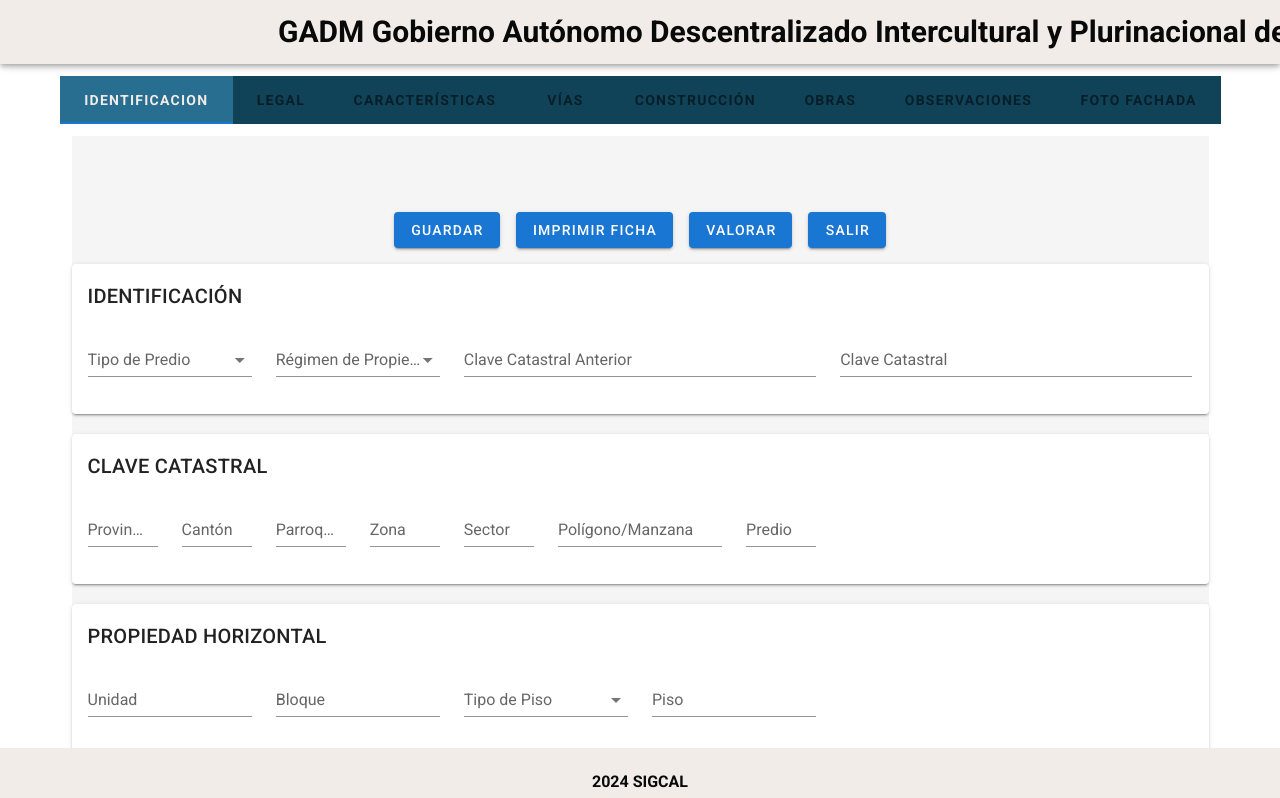
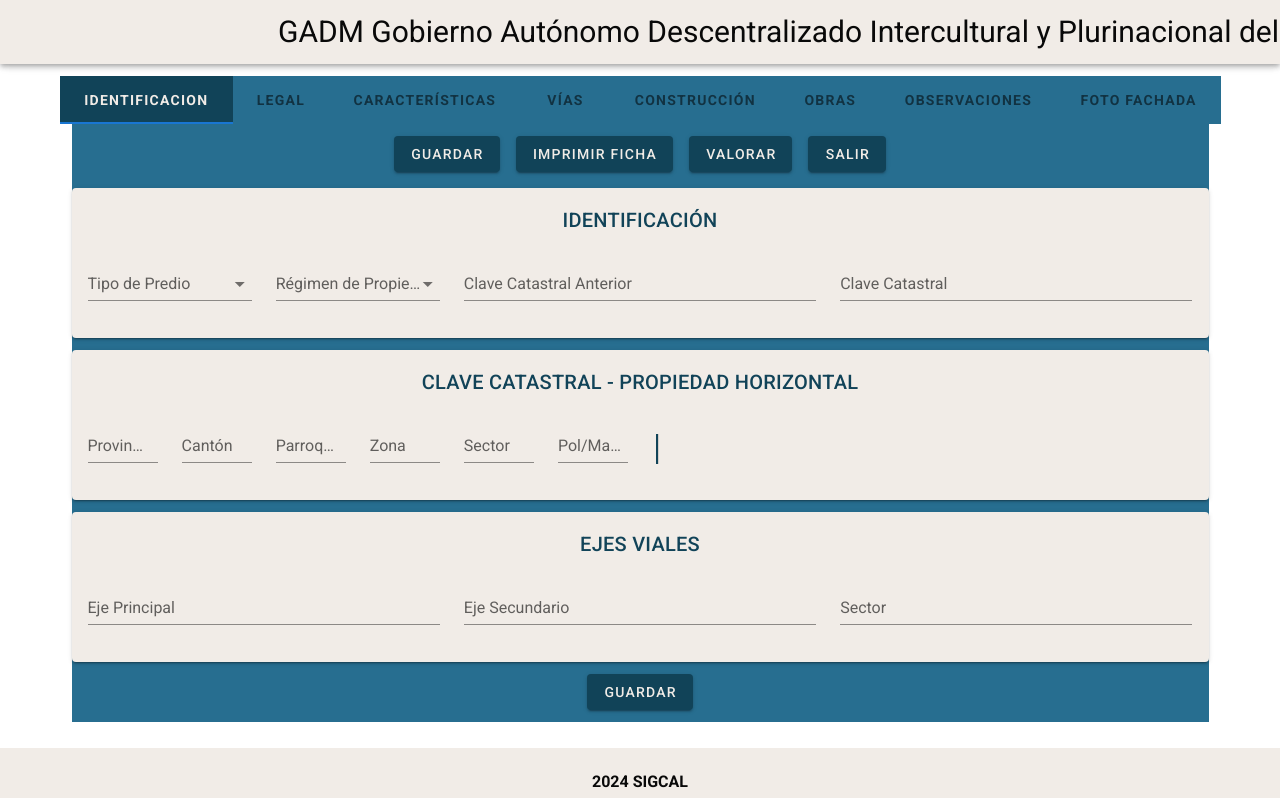
Before and after one commit to EduNeck/sigcal, a Vue app: page /navegacion-predios in a window 1280 px wide. Shown: the top 798 px of the page. Built offline with nearby package versions, Linux system fonts and the light colour scheme.

Commit message:
Ajustes Generales Estilos Color

```diff
--- a/src/App.vue
+++ b/src/App.vue
@@ -61,7 +61,7 @@
   font-size: 30px;
   color: #090909;
   line-height: 50px; /* Ajusta esto según la altura de la app-bar */
-  font-weight: bold;
+  /*font-weight: bold;*/
 }
 
 .logo {
--- a/src/components/urbano/FormIdentificacion.vue
+++ b/src/components/urbano/FormIdentificacion.vue
@@ -1,17 +1,17 @@
 <template>
-  <v-content class="custom-background">
-    <v-form>
-      <v-row justify="center" class="mt-0 mb-1">
+  <v-container class="container">
+    <v-row justify="center" class="mb-1">
       <v-col cols="auto" class="d-flex justify-center">
-          <v-btn color="primary" @click="submitForm" class="mx-2">Guardar</v-btn>
-          <v-btn color="primary" @click="navigateToMenuUrbano" class="mx-2">Imprimir Ficha</v-btn>
-          <v-btn color="primary" @click="navigateToMenuUrbano" class="mx-2">Valorar</v-btn>
-          <v-btn color="primary" @click="navigateToMenuUrbano" class="mx-2">Salir</v-btn>
+        <v-btn color=#114358 @click="submitForm" class="mx-2 custom-text-color">Guardar</v-btn>
+        <v-btn color=#114358 @click="navigateToMenuUrbano" class="mx-2 custom-text-color">Imprimir Ficha</v-btn>
+        <v-btn color=#114358 @click="navigateToMenuUrbano" class="mx-2 custom-text-color">Valorar</v-btn>
+        <v-btn color=#114358 @click="navigateToMenuUrbano" class="mx-2 custom-text-color">Salir</v-btn>
       </v-col>
     </v-row>
+
     <!-- Primer Bloque -->
-      <v-card class="mb-5">
-        <v-card-title>IDENTIFICACIÓN</v-card-title>
+    <v-card class="mb-3 block-color fill-width">
+      <v-card-title class="centered-title">IDENTIFICACIÓN</v-card-title>
       <v-card-text>
         <v-row>
           <v-col cols="12" sm="6" md="2">
@@ -21,6 +21,7 @@
               v-model="form.id_tipo_predio"
               item-text="name"
               item-value="value"
+              color = #F2AA1F
             ></v-select>
           </v-col>
 
@@ -31,98 +32,98 @@
               v-model="form.id_regimen_propiedad"
               item-text="name"
               item-value="value"
+              color = #F2AA1F
+              @change="handleRegimenChange"
             ></v-select>
           </v-col>
 
           <v-col cols="12" sm="6" md="4">
-              <v-text-field label="Clave Catastral Anterior"
+            <v-text-field label="Clave Catastral Anterior" color = #F2AA1F
               v-model="form.clave_catastral_anterior">
             </v-text-field>
           </v-col>
 
           <v-col cols="12" sm="6" md="4">
-              <v-text-field label="Clave Catastral"
+            <v-text-field label="Clave Catastral" color = #F2AA1F
               v-model="form.clave_catastral">
             </v-text-field>
           </v-col>
         </v-row>
       </v-card-text>
     </v-card>
-
     <!-- Segundo Bloque -->
-      <v-card class="mb-5">
-        <v-card-title>CLAVE CATASTRAL</v-card-title>
+    <v-card class="mb-3 block-color">
+      <v-card-title class="centered-title">CLAVE CATASTRAL - PROPIEDAD HORIZONTAL</v-card-title>
       <v-card-text>
         <v-row>
           <v-col cols="12" sm="6" md="1">
-              <v-text-field label="Provincia" v-model="form.id_prov"></v-text-field>
+            <v-text-field label="Provincia" color = #F2AA1F v-model="form.id_prov"></v-text-field>
           </v-col>
           <v-col cols="12" sm="6" md="1">
-              <v-text-field label="Cantón" v-model="form.id_can"></v-text-field>
+            <v-text-field label="Cantón" color = #F2AA1F v-model="form.id_can"></v-text-field>
           </v-col>
           <v-col cols="12" sm="6" md="1">
-              <v-text-field label="Parroquia" v-model="form.id_par"></v-text-field>
+            <v-text-field label="Parroquia" color = #F2AA1F v-model="form.id_par"></v-text-field>
           </v-col>
           <v-col cols="12" sm="6" md="1">
-              <v-text-field label="Zona" v-model="form.cod_zon"></v-text-field>
+            <v-text-field label="Zona" color = #F2AA1F v-model="form.cod_zon"></v-text-field>
           </v-col>
           <v-col cols="12" sm="6" md="1">
-              <v-text-field label="Sector" v-model="form.cod_sec"></v-text-field>
-            </v-col>
-            <v-col cols="12" sm="6" md="2">
-              <v-text-field label="Polígono/Manzana" v-model="form.cod_pol_man"></v-text-field>
+            <v-text-field label="Sector" color = #F2AA1F v-model="form.cod_sec"></v-text-field>
           </v-col>
           <v-col cols="12" sm="6" md="1">
-              <v-text-field label="Predio" v-model="form.cod_pred"></v-text-field>
+            <v-text-field label="Pol/Manzana" color = #F2AA1F v-model="form.cod_pol_man"></v-text-field>
+          </v-col>
+          <!-- Línea Vertical -->
+          <v-divider class="vertical-divider" vertical></v-divider>
+          <!-- Campos a ocultar/mostrar -->
+          <v-col cols="12" sm="6" md="1" v-if="form.id_regimen_propiedad === 3">
+            <v-text-field label="Predio" color="#F2AA1F" v-model="form.cod_pred"></v-text-field>
+          </v-col>
+          <v-col cols="12" sm="6" md="1" v-if="form.id_regimen_propiedad === 3">
+            <v-text-field label="Unidad" color="#F2AA1F" v-model="form.cod_uni"></v-text-field>
+          </v-col>
+          <v-col cols="12" sm="6" md="1" v-if="form.id_regimen_propiedad === 3">
+            <v-text-field label="Bloque" color="#F2AA1F" v-model="form.cod_bloq"></v-text-field>
+          </v-col>
+          <v-col cols="12" sm="6" md="1" v-if="form.id_regimen_propiedad === 3">
+            <v-select :items="tipoPiso" label="Tipo de Piso" v-model="form.id_tipo_piso" item-text="name" item-value="value" color="#F2AA1F" ></v-select>
+          </v-col>
+          <v-col cols="12" sm="6" md="1" v-if="form.id_regimen_propiedad === 3">
+            <v-text-field label="Piso" color="#F2AA1F" v-model="form.cod_piso"></v-text-field>
           </v-col>
       </v-row>
       </v-card-text>
     </v-card>
-
     <!-- Tercer Bloque -->
-      <v-card class="mb-5">
-        <v-card-title>PROPIEDAD HORIZONTAL</v-card-title>
+    <v-card class="mb-3 block-color fill-width" v-if="form.id_regimen_propiedad === 3">
+      <v-card-title class="centered-title">ÁREAS</v-card-title>
       <v-card-text>
         <v-row>
           <v-col cols="12" sm="6" md="2">
-              <v-text-field label="Unidad" v-model="form.cod_uni"></v-text-field>
+            <v-text-field label="Alicuota"
+             color = #F2AA1F
+             v-model="form.alicuota"
+             type="number"
+             @input="formatDecimal('alicuota')">
+            </v-text-field>
           </v-col>
           <v-col cols="12" sm="6" md="2">
-              <v-text-field label="Bloque" v-model="form.cod_bloq"></v-text-field>
-            </v-col>
-
-            <v-col cols="12" sm="6" md="2">
-              <v-select
-                :items="tipoPiso"
-                label="Tipo de Piso"
-                v-model="form.id_tipo_piso"
-                item-text="name"
-                item-value="value"
-              ></v-select>
-            </v-col>
-
-            <v-col cols="12" sm="6" md="2">
-              <v-text-field label="Piso" v-model="form.cod_piso"></v-text-field>
-            </v-col>
-          </v-row>
-        </v-card-text>
-      </v-card>
-
-      <!-- Cuarto Bloque -->
-      <v-card class="mb-5">
-        <v-card-title>ÁREAS</v-card-title>
-        <v-card-text>
-          <v-row>
-            <v-col cols="12" sm="6" md="2">
-              <v-text-field label="Alicuota" v-model="form.alicuota" type="number"></v-text-field>
+            <v-text-field label="Área de Terreno"
+             color = #F2AA1F
+             v-model="form.area_terreno"
+             type="number"
+             @input="formatDecimal('area_terreno')">
+            </v-text-field>
           </v-col>
           <v-col cols="12" sm="6" md="2">
-              <v-text-field label="Área de Terreno" v-model="form.area_terreno" type="number"></v-text-field>
+            <v-text-field label="Área Común de Terreno"
+             color = #F2AA1F
+             v-model="form.area_comun_terreno"
+             type="number"
+             @input="formatDecimal('area_comun_terreno')">
+            </v-text-field>
           </v-col>
-            <v-col cols="12" sm="6" md="2">
-              <v-text-field label="Área Común de Terreno" v-model="form.area_comun_terreno" type="number"></v-text-field>
-            </v-col>
-
           <v-col cols="12" sm="6" md="2">
             <v-select
               :items="unidadArea"
@@ -130,44 +131,53 @@
               v-model="form.id_unidad_area"
               item-text="name"
               item-value="value"
+              color = #F2AA1F
             ></v-select>
           </v-col>
-
           <v-col cols="12" sm="6" md="2">
-              <v-text-field label="Área Individual Construida" v-model="form.area_individual_construida" type="number"></v-text-field>
+            <v-text-field label="Área Individual Construida"
+             color = #F2AA1F
+             v-model="form.area_individual_construida"
+             type="number"
+             @input="formatDecimal('area_individual_construida')">>
+            </v-text-field>
           </v-col>
           <v-col cols="12" sm="6" md="2">
-              <v-text-field label="Área Común Construida" v-model="form.area_comun_construida" type="number"></v-text-field>
+            <v-text-field label="Área Común Construida"
+             color = #F2AA1F
+             v-model="form.area_comun_construida"
+             type="number"
+             @input="formatDecimal('area_comun_construida')">
+            </v-text-field>
           </v-col>
         </v-row>
       </v-card-text>
     </v-card>
-
-      <!-- Quinto Bloque -->
-      <v-card class="mb-5">
-        <v-card-title>EJES VIALES</v-card-title>
+    <!-- Cuarto Bloque -->
+    <v-card class="mb-3 block-color">
+      <v-card-title class="centered-title">EJES VIALES</v-card-title>
       <v-card-text>
         <v-row>
           <v-col cols="12" sm="6" md="4">
-              <v-text-field label="Eje Principal" v-model="form.eje_principal"></v-text-field>
+            <v-text-field label="Eje Principal" color = #F2AA1F v-model="form.eje_principal"></v-text-field>
           </v-col>
           <v-col cols="12" sm="6" md="4">
-              <v-text-field label="Eje Secundario" v-model="form.eje_secundario"></v-text-field>
+            <v-text-field label="Eje Secundario" color = #F2AA1F v-model="form.eje_secundario"></v-text-field>
           </v-col>
           <v-col cols="12" sm="6" md="4">
-              <v-text-field label="Sector" v-model="form.sector"></v-text-field>
+            <v-text-field label="Sector" color = #F2AA1F v-model="form.sector"></v-text-field>
           </v-col>
         </v-row>
       </v-card-text>
     </v-card>
-
+    <!-- Botón -->
     <v-row justify="center">
       <v-col cols="auto">
-          <v-btn color="primary" @click="submitForm">Guardar</v-btn>
+        <v-btn class="custom-text-color" color=#114358 @click="submitForm">Guardar</v-btn>
       </v-col>
     </v-row>
-    </v-form>
-  </v-content>
+
+  </v-container>
 </template>
 
 <script>
@@ -228,13 +238,73 @@
     },
     navigateToMenuUrbano() {
       this.$router.push('/menu-urbano');
+    },
+    handleRegimenChange() {
+      if(this.form.id_regimen_propiedad !== 3){
+        this.limpiarCampos();
+
       }
+    },
+    limpiarCampos(){
+      // Limpiar los campos
+      this.form.alicuota = '';
+      this.form.area_terreno = '';
+      this.form.area_comun_terreno = '';
+      this.form.id_unidad_area = '';
+      this.form.area_individual_construida = '';
+      this.form.area_comun_construida = '';
+
+      this.form.cod_pred = '';
+      this.form.cod_uni = '';
+      this.form.cod_bloq = '';
+      this.form.id_tipo_piso = '';
+      this.form.cod_piso = '';
+    },
+     formatoDecimal(field){
+      if(this.form[field] !== ''){
+        this.form[field] = parseFloat(this.form[field]).toFixed(2);
+      }
+     }
+
   }
 }
 </script>
 
 <style scoped>
-.custom-background {
-  background-color: #f5f5f5;
+.container {
+  background-color: #276E90; /* Fondo */
+  border: 0; /* Borde personalizado */
+  padding: 0; /* Eliminar padding */
+  margin: 0; /* Eliminar margen */
 }
+
+.block-color {
+  background-color: #F1ECE7;
+  color: #114358;
+}
+
+.custom-text-color {
+  color: #F1ECE7;
+}
+
+.vertical-divider {
+  height: 30px; /* Altura de la línea */
+  align-self: center;
+  margin: 0 16px; /* Espaciado a los lados de la línea */
+  border-left: 2px solid #114358;
+}
+
+.centered-title {
+  display: flex;
+  justify-content: center;
+  align-items: center;
+  width: 100%;
+  text-align: center;
+}
+
+.fill-width {
+  width: 100%; /* Asegura que el v-card ocupe todo el ancho del contenedor */
+}
+
+
 </style>
--- a/src/components/urbano/NavegacionPredios.vue
+++ b/src/components/urbano/NavegacionPredios.vue
@@ -57,12 +57,12 @@
     color: #F2AA1F; /* Color de texto de las pestañas inactivas */
     font-weight: bold;
     transition: all 0.3s ease;
-    background-color: #114358; /* Fondo de las pestañas inactivas */
+    background-color: #276E90; /* Fondo de las pestañas inactivas */
   }
 
   .custom-tab--active {
     color: #F1ECE7; /* Color de texto de la pestaña activa */
     font-weight: bold;
-    background-color: #276E90; /* Fondo de la pestaña activa */
+    background-color: #114358; /* Fondo de la pestaña activa */
   }
   </style>
```
Lines whose indentation alone changed are shown as unchanged.
